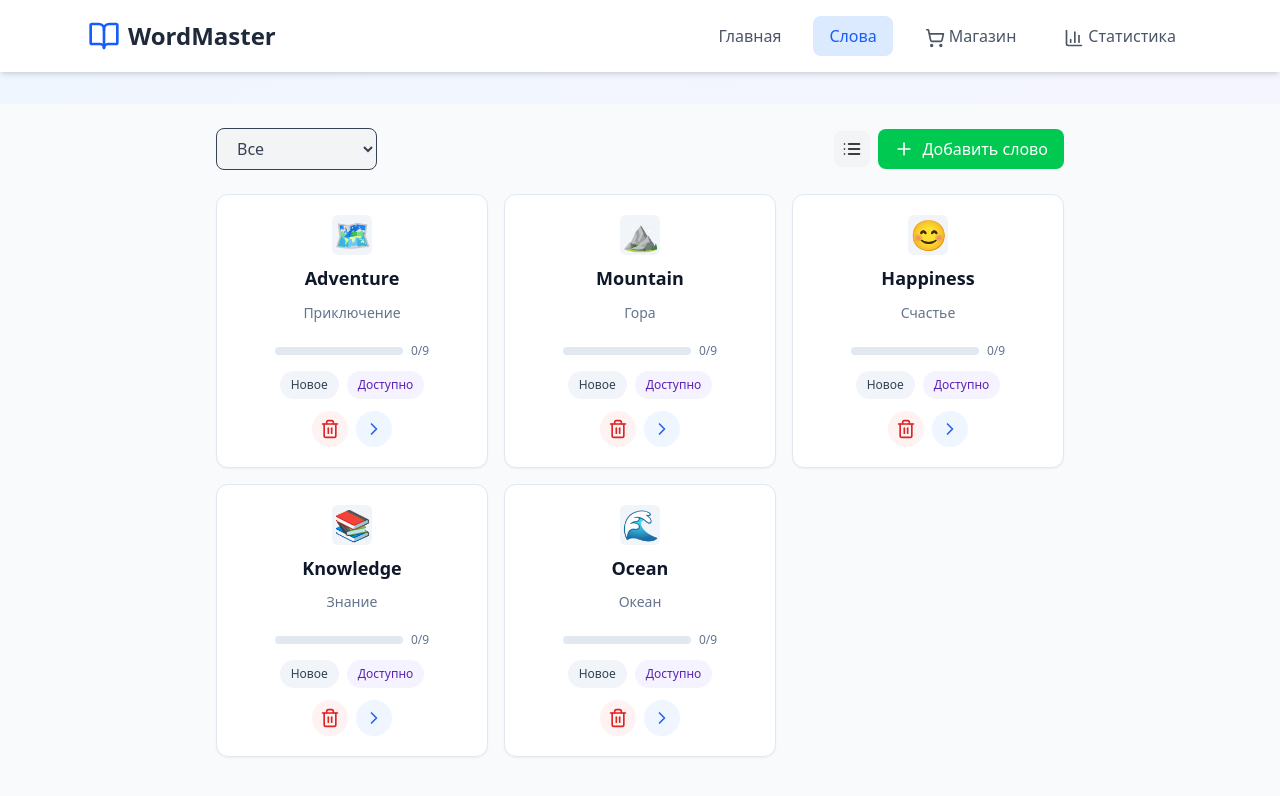
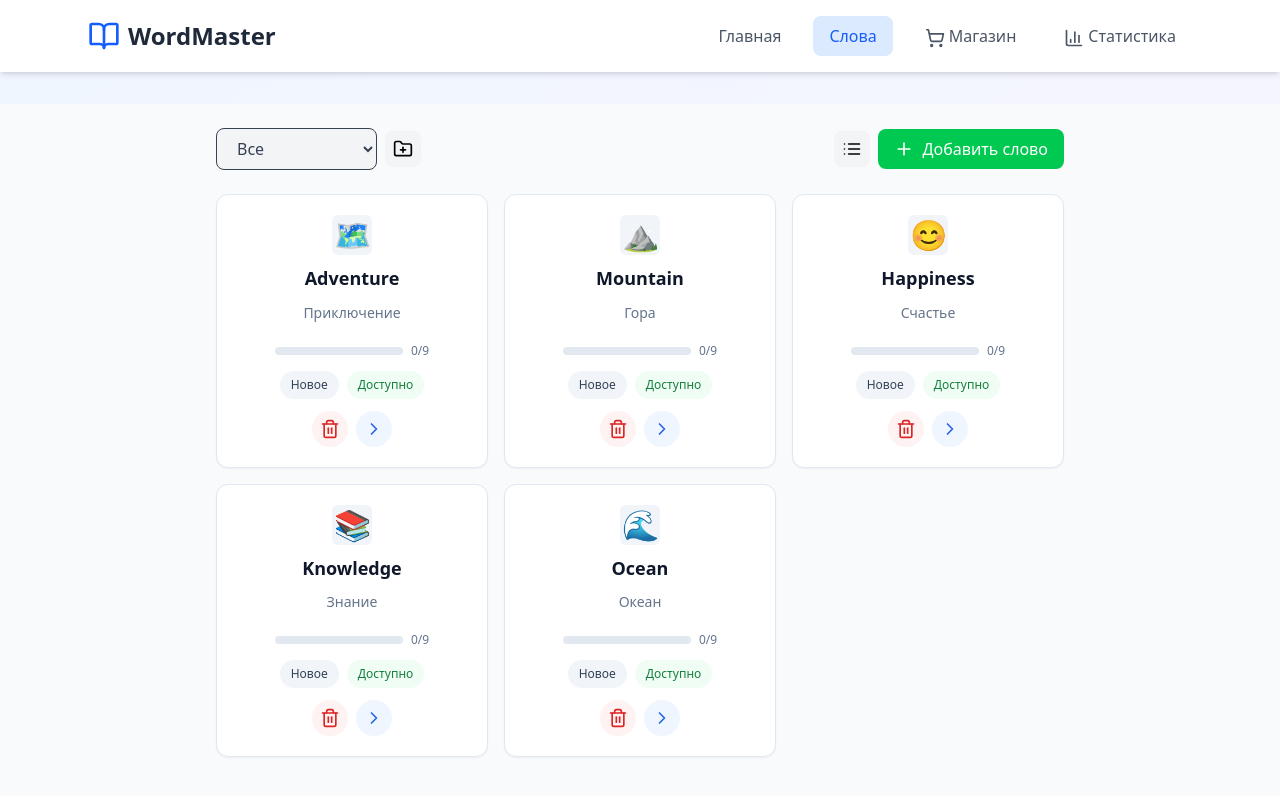
Before and after one commit to rblack-x/wordmaster, a React (Vite) app: page / in a window 1280 px wide. Both pictures are taken after a click on the button "Слова". Shown: the top 796 px of the page. Built offline with nearby package versions, Linux system fonts and the light colour scheme.

Commit message:
feat: improve word list categories and availability

```diff
--- a/src/App.jsx
+++ b/src/App.jsx
@@ -5,15 +5,16 @@ import AddWordForm from './AddWordForm';
 import WordsList from './WordsList';
 import { initialWords } from './data/initialWords';
 import { shopItems } from './data/shopItems';
-import { loadSavedData, saveWords, saveStats } from './utils/storage';
+import { loadSavedData, saveWords, saveStats, loadCategories, saveCategories } from './utils/storage';
 import { formatDate } from './utils/formatDate';
 import { calculateNextReview, reviewIntervals } from './utils/calculateNextReview';
 
-const categoryOptions = ['Путешествия', 'Природа', 'Эмоции', 'Образование', 'Технологии', 'Еда', 'Дом', 'Животные'];
+const defaultCategories = ['Разное', 'Путешествия', 'Природа', 'Эмоции', 'Образование', 'Технологии', 'Еда', 'Дом', 'Животные'];
 
   const App = () => {
   const savedData = loadSavedData(initialWords);
   const maxLevel = reviewIntervals.length;
+  const [categoryOptions, setCategoryOptions] = useState(() => loadCategories(defaultCategories));
   const categories = ['all', ...categoryOptions];
   const [words, setWords] = useState(savedData.words);
   const [currentView, setCurrentView] = useState('dashboard');
@@ -104,6 +105,10 @@ const categoryOptions = ['Путешествия', 'Природа', 'Эмоци
   useEffect(() => {
     saveStats(userStats);
   }, [userStats]);
+
+  useEffect(() => {
+    saveCategories(categoryOptions);
+  }, [categoryOptions]);
   // Фильтрация слов по категории
   const filteredWords = useMemo(() =>
     selectedCategory === 'all'
@@ -122,6 +127,13 @@ const categoryOptions = ['Путешествия', 'Природа', 'Эмоци
     words.filter(w => w.reviewCount === 0),
     [words]
   );
+
+  const addCategory = () => {
+    const name = prompt('Введите название категории');
+    if (name && !categoryOptions.includes(name)) {
+      setCategoryOptions(prev => [...prev, name]);
+    }
+  };
 
   // Покупка/активация предметов в магазине
   const purchaseItem = useCallback((item) => {
@@ -235,7 +247,7 @@ const categoryOptions = ['Путешествия', 'Природа', 'Эмоци
       const word = {
         ...newWord,
         id: Date.now(),
-        category: newWord.category || 'Мои слова',
+        category: newWord.category || 'Разное',
         image: newWord.image || '📝',
         examples: newWord.examples.filter(ex => ex.length > 0),
         difficulty: 1,
@@ -1325,7 +1337,14 @@ const categoryOptions = ['Путешествия', 'Природа', 'Эмоци
         </div>
         <ul className="space-y-2">
           {modal.words.map(w => (
-              <li key={w.id} className="word-card-list">
+              <li
+                key={w.id}
+                className="word-card-list cursor-pointer"
+                onClick={() => {
+                  setSelectedWord(w);
+                  onClose();
+                }}
+              >
                 <div className="word-left">
                   <div className="word-media">
                     {typeof w.image === 'string' && (w.image.startsWith('http') || w.image.startsWith('data:')) ? (
@@ -1641,6 +1660,7 @@ const categoryOptions = ['Путешествия', 'Природа', 'Эмоци
             setShowAnswer={setShowAnswer}
             setShowAddWordForm={setShowAddWordForm}
             onWordClick={setSelectedWord}
+            addCategory={addCategory}
           />
         )}
         {currentView === 'shop' && <Shop />}
--- a/src/WordsList.jsx
+++ b/src/WordsList.jsx
@@ -1,5 +1,5 @@
 import React, { useState } from 'react';
-import { Trash2, ChevronRight, Plus, LayoutGrid, List } from 'lucide-react';
+import { Trash2, ChevronRight, Plus, LayoutGrid, List, FolderPlus } from 'lucide-react';
 import { formatDate } from './utils/formatDate';
 
 const WordsList = ({
@@ -15,13 +15,16 @@ const WordsList = ({
   setShowAnswer,
   setShowAddWordForm,
   onWordClick,
+  addCategory,
 }) => {
   const [viewMode, setViewMode] = useState('grid');
 
   const renderGridItem = (word) => {
-    const repeatText = word.nextReview > Date.now()
-      ? `Будет доступно ${formatDate(word.nextReview)}`
-      : 'Доступно';
+    const isAvailable = word.nextReview <= Date.now();
+    const repeatText = isAvailable
+      ? 'Доступно'
+      : `Будет доступно ${formatDate(word.nextReview)}`;
+    const repeatClass = isAvailable ? 'badge-available' : 'badge-repeat';
     return (
       <div
         key={word.id}
@@ -49,7 +52,7 @@ const WordsList = ({
               {word.status === 'mastered' ? 'Изучено' : 'Новое'}
             </span>
           )}
-          <span className="badge-base badge-repeat">{repeatText}</span>
+          <span className={`badge-base ${repeatClass}`}>{repeatText}</span>
         </div>
         <div className="word-actions justify-center">
           <button
@@ -79,9 +82,11 @@ const WordsList = ({
   };
 
   const renderListItem = (word) => {
-    const repeatText = word.nextReview > Date.now()
-      ? `Будет доступно ${formatDate(word.nextReview)}`
-      : 'Доступно';
+    const isAvailable = word.nextReview <= Date.now();
+    const repeatText = isAvailable
+      ? 'Доступно'
+      : `Будет доступно ${formatDate(word.nextReview)}`;
+    const repeatClass = isAvailable ? 'badge-available' : 'badge-repeat';
     return (
       <div
         key={word.id}
@@ -96,25 +101,24 @@ const WordsList = ({
               <span className="text-2xl grid place-items-center h-full w-full">{word.image}</span>
             )}
           </div>
-          <div className="min-w-0">
+          <div className="flex items-center gap-2 min-w-0">
             <h3 className="word-title truncate">{word.english}</h3>
             <p className="word-subtitle truncate">{word.russian}</p>
           </div>
         </div>
         <div className="word-right">
-          <div className="flex items-center justify-center gap-2 self-center w-full">
+          <div className="flex items-center gap-2">
             <div className="progress-bar">
               <div className="progress-bar-fill" style={{ width: `${(word.level / maxLevel) * 100}%` }} />
             </div>
             <span className="text-xs text-slate-500">{word.level}/{maxLevel}</span>
           </div>
-          <div className="flex flex-wrap items-center justify-end gap-2">
           {word.status !== 'learning' && (
             <span className={`badge-base badge-status-${word.status}`}>
               {word.status === 'mastered' ? 'Изучено' : 'Новое'}
             </span>
           )}
-            <span className="badge-base badge-repeat">{repeatText}</span>
+          <span className={`badge-base ${repeatClass}`}>{repeatText}</span>
           <button
             onClick={(e) => {
               e.stopPropagation();
@@ -124,8 +128,6 @@ const WordsList = ({
           >
             <Trash2 className="w-5 h-5" />
           </button>
-          </div>
-          <div className="word-actions">
           <button
             onClick={(e) => {
               e.stopPropagation();
@@ -140,7 +142,6 @@ const WordsList = ({
           </button>
         </div>
       </div>
-      </div>
     );
   };
 
@@ -148,7 +149,7 @@ const WordsList = ({
     <div className="word-page">
       <div className="max-w-4xl mx-auto p-6">
         <div className="mb-6 flex justify-between items-center">
-          <div>
+          <div className="flex items-center gap-2">
             <select
               value={selectedCategory}
               onChange={(e) => setSelectedCategory(e.target.value)}
@@ -160,6 +161,12 @@ const WordsList = ({
                 </option>
               ))}
             </select>
+            <button
+              onClick={addCategory}
+              className="p-2 rounded-lg bg-gray-100 hover:bg-gray-200"
+            >
+              <FolderPlus className="w-5 h-5" />
+            </button>
           </div>
 
           <div className="flex items-center gap-2">
--- a/src/styles/word-page.css
+++ b/src/styles/word-page.css
@@ -85,8 +85,8 @@
 
 .word-right {
   display: flex;
-  flex-direction: column;
-  align-items: flex-end;
+  align-items: center;
+  justify-content: flex-end;
   gap: 0.5rem;
   min-width: 40%;
 }
@@ -131,6 +131,11 @@
 .badge-repeat {
   background-color: #f5f3ff;
   color: #5b21b6;
+}
+
+.badge-available {
+  background-color: #f0fdf4;
+  color: #15803d;
 }
 .badge-ghost {
   background-color: #f1f5f9;
--- a/src/utils/storage.js
+++ b/src/utils/storage.js
@@ -50,3 +50,21 @@ export const saveStats = (stats) => {
     console.error('Error saving stats:', error);
   }
 };
+
+export const loadCategories = (defaults) => {
+  try {
+    const saved = localStorage.getItem('wordmaster_categories');
+    return saved ? JSON.parse(saved) : defaults;
+  } catch (error) {
+    console.error('Error loading categories:', error);
+    return defaults;
+  }
+};
+
+export const saveCategories = (categories) => {
+  try {
+    localStorage.setItem('wordmaster_categories', JSON.stringify(categories));
+  } catch (error) {
+    console.error('Error saving categories:', error);
+  }
+};
```
Lines whose indentation alone changed are shown as unchanged.
